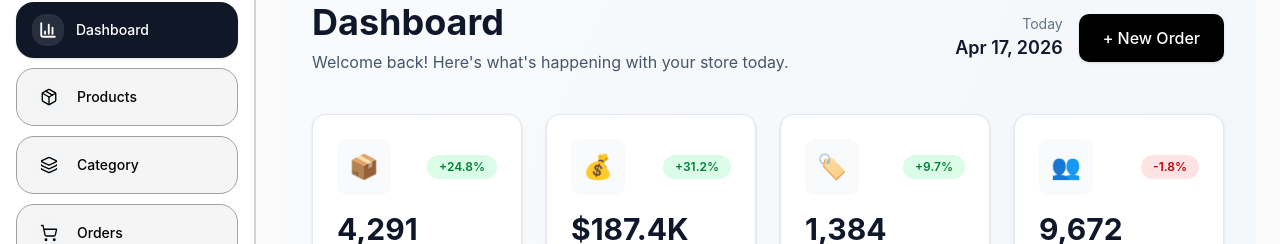
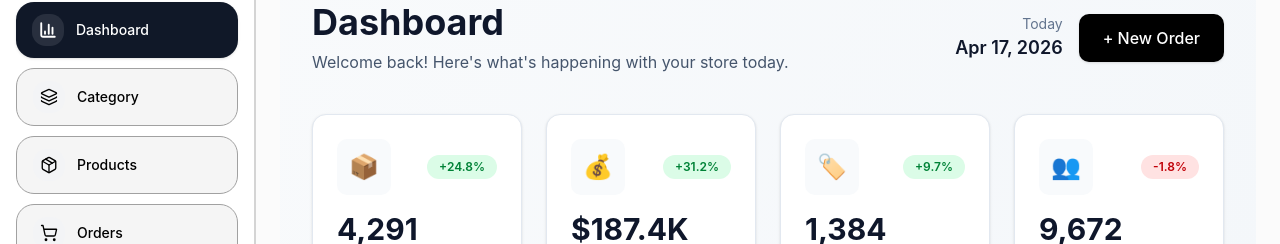
Before and after one commit to twahidulislamdev/BuyGoo_Dashboard, a React (Vite) app: page / in a window 1280 px wide. Shown: the part 135-379 px from the top of the page. Built offline with nearby package versions, Linux system fonts and the light colour scheme.

Commit message:
Fix some problem in the Side Bar

```diff
--- a/src/components/layouts/Sidebar.jsx
+++ b/src/components/layouts/Sidebar.jsx
@@ -11,8 +11,8 @@ import {
 
 const navItems = [
   { to: "/", icon: BarChart3, label: "Dashboard" },
+  { to: "/category", icon: Layers, label: "Category" },
   { to: "/products", icon: Package, label: "Products" },
-  { to: "/category", icon: Layers, label: "Category" },
   { to: "/orders", icon: ShoppingCart, label: "Orders" },
   { to: "/customer", icon: Users, label: "Customers" },
 ];
```
